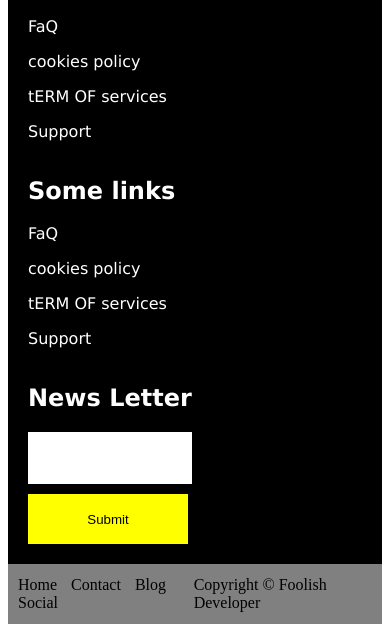
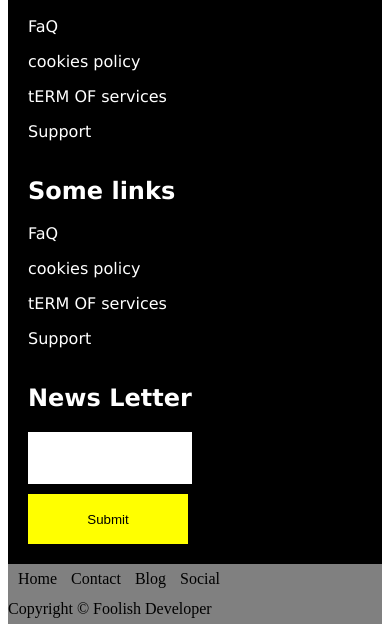
Before and after one commit to nusratjahanlima/media-query-html-raw-css, a plain HTML site: page footer.html in a window 390 px wide. Shown: the part 247-879 px from the top of the page. Drawn offline with Linux system fonts and the light colour scheme.

Commit message:
lower footer section responsive completed using flex wrap

```diff
--- a/footer.html
+++ b/footer.html
@@ -52,8 +52,7 @@
        </div>
     <div style="margin-right: 10px;">
         Copyright &#169; Foolish Developer
-    <div>
-
+    </div>
     </div>
    </footer>
 </body>
--- a/styles/footer.css
+++ b/styles/footer.css
@@ -48,6 +48,7 @@
     height: 60px;
     justify-content: space-between;
     align-items: center;
+    flex-wrap: wrap;
 }
 
 .lower-footer a{
@@ -55,3 +56,10 @@
     margin-left: 10px;
     color: black;
 }
+
+.lower-footer>div{
+
+    /*min content prjonto chuto hobe then overflow hobe etai flex-basis & min-width er moddhe diffrence */
+    /* flex-basis: 200px; */
+    min-width: 200px;
+}
```
